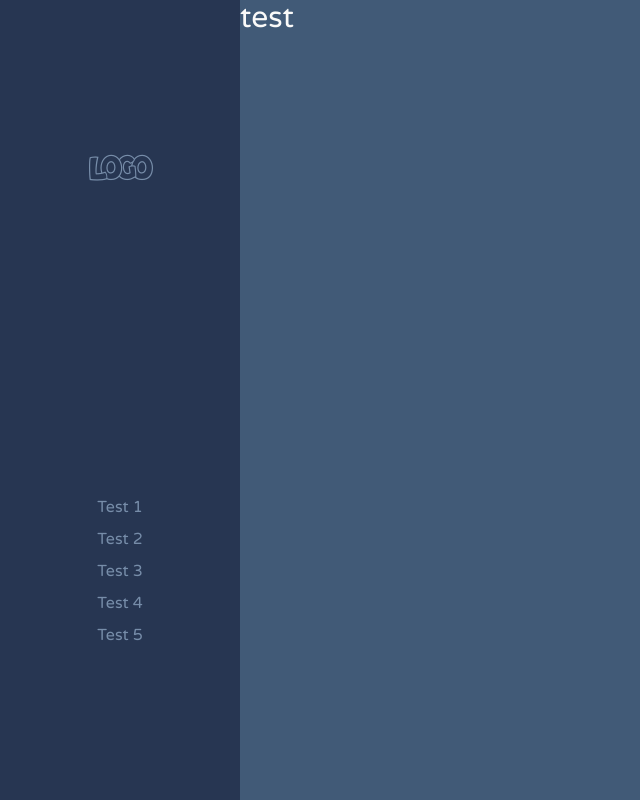
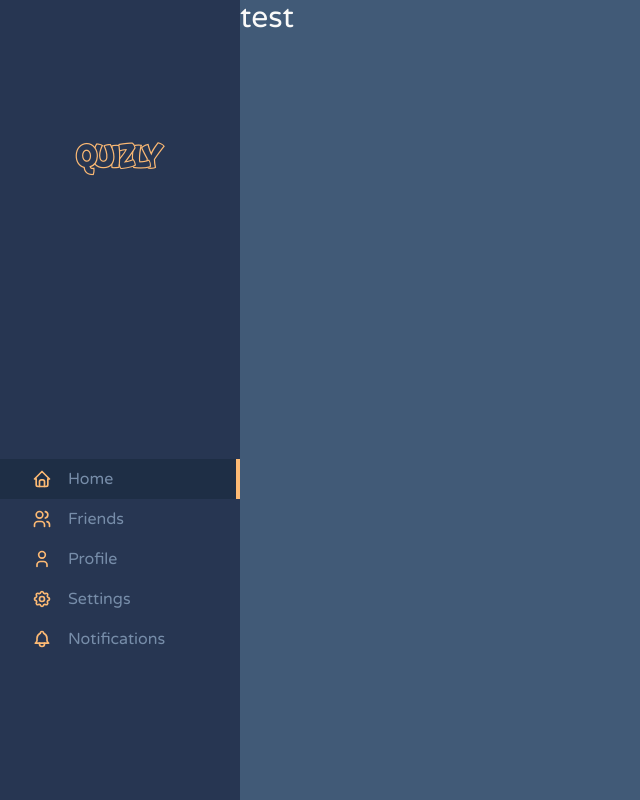
Before and after one commit to iEranDEV/quiz-game, a Next.js app: page / in a window 1280 px wide. Shown: the whole page, without its empty margins (0-640 px from the left). Built offline with nearby package versions, Linux system fonts and the light colour scheme; no server answers.

Commit message:
register, user store, loading state

```diff
--- a/components/Layout.tsx
+++ b/components/Layout.tsx
@@ -1,32 +1,95 @@
-import { useState } from 'react';
+import { doc, getDoc } from 'firebase/firestore';
+import { useRouter } from 'next/router';
+import { useEffect, useState } from 'react';
 import { HiXMark, HiBars3 } from 'react-icons/hi2'
+import { TbHome, TbUsers, TbUser, TbSettings, TbBell } from 'react-icons/tb'
+import { useDispatch, useSelector } from 'react-redux';
+import { auth, db } from '../firebase';
+import { RootState } from '../store/store';
+import { setLoading, setUser } from '../store/userSlice';
+import { AiOutlineLoading3Quarters } from 'react-icons/ai';
 
 function Layout({ children }: {children: JSX.Element | Array<JSX.Element>}) {
     const [menu, setMenu] = useState(false);
+
+    const router = useRouter();
+    const dispatch = useDispatch();
+
+    const user = useSelector((state: RootState) => state.user.user);
+    const loading = useSelector((state: RootState) => state.user.loading);
+
+    useEffect(() => {
+        const unsubscribe = auth.onAuthStateChanged(async (data) => {
+            console.log(data);
+            if(data) {
+                dispatch(setLoading(true));
+                const userSnap = await getDoc(doc(db, "users", data.uid));
+                if(userSnap.exists()) {
+                    dispatch(setUser(userSnap.data() as User));
+                    dispatch(setLoading(false));
+                } else {
+                    router.push('/accounts/login');
+                    dispatch(setLoading(false));
+                    dispatch(setUser(null));
+                }
+            } else {
+                dispatch(setUser(null));
+            }
+        })
+        return unsubscribe;
+    }, [])
 
     return (
         <div className="w-screen h-screen bg-primary-200 flex flex-col md:flex-row text-primary-100">
             <div className="flex w-full md:w-auto items-center p-4 md:p-0">
                 <HiBars3 onClick={() => setMenu(!menu)} className='w-8 h-8 md:hidden'></HiBars3>
 
-                <div className={`fixed w-screen md:w-60 h-screen top-0 left-0 flex flex-col bg-primary-300 justify-center md:justify-around items-center transition-all md:static ${menu ? 'left-0' : '-left-full'}`}>
+                <div className={`fixed w-screen md:w-60 h-screen top-0 left-0 flex flex-col bg-primary-300 gap-16 md:gap-0 justify-center md:justify-around items-center transition-all md:static ${menu ? 'left-0' : '-left-full'}`}>
                     <div className='flex w-full items-center p-4 absolute top-0 left-0'>
                         <HiXMark onClick={() => setMenu(!menu)} className='w-8 h-8 md:hidden'></HiXMark>
                     </div>
 
-                    <p style={{fontFamily: 'Bouncy'}} className='text-3xl hidden md:block'>LOGO</p>
+                    <p style={{fontFamily: 'Bouncy'}} className='text-3xl text-orange-300'>quizly</p>
 
-                    <div className='flex flex-col gap-2  w-full justify-center items-center'>
-                        <p>Test 1</p>
-                        <p>Test 2</p>
-                        <p>Test 3</p>
-                        <p>Test 4</p>
-                        <p>Test 5</p>
+                    <div className='flex flex-col w-full justify-center items-center'>
+                        <div className={`navLink ${router.pathname === '/' && 'bg-primary-400/30 md:border-r-4 md:border-orange-300'}`}>
+                            <TbHome className='w-5 h-5 text-orange-300'></TbHome>
+                            Home
+                        </div>
+                        <div className='navLink'>
+                            <TbUsers className='w-5 h-5 text-orange-300'></TbUsers>
+                            Friends
+                            {/*<div className='h-4 p-1 bg-orange-300 rounded-full text-xs flex justify-center items-center text-primary-400'>100</div>*/}
+                        </div>
+                        <div className='navLink'>
+                            <TbUser className='w-5 h-5 text-orange-300'></TbUser>
+                            Profile
+                        </div>
+                        <div className='navLink'>
+                            <TbSettings className='w-5 h-5 text-orange-300'></TbSettings>
+                            Settings
+                        </div>
+                        <div className='navLink'>
+                            <TbBell className='w-5 h-5 text-orange-300'></TbBell>
+                            Notifications
+                        </div>
                     </div>
+                    {user &&
+                        <div className='w-full flex items-center gap-2 justify-center'>
+                            <p>Logged as <span className='text-orange-300'>{user.username}</span></p>
+                        </div>
+                    }
                 </div>
             </div>
             <div className="w-full text-stone-50">
-                {children}
+                {loading ?
+                    <div className='w-full h-full flex justify-center items-center'>
+                        <AiOutlineLoading3Quarters className='w-10 h-10 text-primary-100 animate-spin'></AiOutlineLoading3Quarters>
+                    </div> :
+                    <div>
+                        {children}
+                    </div>
+                }
             </div>
         </div>
     )
--- /dev/null
+++ b/firebase/index.ts
@@ -0,0 +1,19 @@
+import { initializeApp } from "firebase/app";
+import { getAuth } from 'firebase/auth';
+import { getFirestore } from 'firebase/firestore';
+
+const firebaseConfig = {
+	apiKey: process.env.NEXT_PUBLIC_API_KEY,
+	authDomain: process.env.NEXT_PUBLIC_AUTH_DOMAIN,
+	projectId: process.env.NEXT_PUBLIC_PROJECT_ID,
+	storageBucket: process.env.NEXT_PUBLIC_STORAGE_BUCKET,
+	messagingSenderId: process.env.NEXT_PUBLIC_SENDER_ID,
+	appId: process.env.NEXT_PUBLIC_APP_ID,
+	measurementId: process.env.NEXT_PUBLIC_MEASUREMENT_ID,
+};
+
+const app = initializeApp(firebaseConfig);
+const auth = getAuth(app);
+const db = getFirestore(app);
+
+export { auth, db }
--- a/next.config.js
+++ b/next.config.js
@@ -1,6 +1,6 @@
 /** @type {import('next').NextConfig} */
 const nextConfig = {
-  reactStrictMode: true,
+  reactStrictMode: false,
 }
 
 module.exports = nextConfig
--- a/pages/_app.tsx
+++ b/pages/_app.tsx
@@ -1,6 +1,13 @@
 import '../styles/globals.css'
 import type { AppProps } from 'next/app'
+import { store } from '../store/store';
+import { Provider } from 'react-redux';
+import React from 'react';
+export default function App({ Component, pageProps }: AppProps) {
 
-export default function App({ Component, pageProps }: AppProps) {
-  return <Component {...pageProps} />
+	return (
+		<Provider store={store}>
+			<Component {...pageProps} />
+		</Provider>
+	);
 }
--- /dev/null
+++ b/store/store.ts
@@ -0,0 +1,11 @@
+import { configureStore } from "@reduxjs/toolkit";
+import userSlice from "./userSlice";
+
+export const store = configureStore({
+    reducer: {
+        user: userSlice
+    }
+})
+
+export type RootState = ReturnType<typeof store.getState>
+export type AppDispatch = typeof store.dispatch
--- /dev/null
+++ b/store/userSlice.ts
@@ -0,0 +1,32 @@
+import { createSlice } from '@reduxjs/toolkit';
+import type { PayloadAction } from '@reduxjs/toolkit';
+
+const initialState = {
+    user: null as User | null,
+    loading: false
+}
+
+
+export const userSlice = createSlice({
+    name: 'user',
+
+    initialState,
+
+    reducers: {
+        /*
+        addTask: (state, action: PayloadAction<Task>) => {
+            state.tasks.push(action.payload)
+        },
+        */
+        setUser: (state, action: PayloadAction<User | null>) => {
+            state.user = action.payload;
+        },
+        setLoading: (state, action: PayloadAction<boolean>) => {
+            state.loading = action.payload;
+        }
+    }
+})
+
+export const { setUser, setLoading } = userSlice.actions;
+
+export default userSlice.reducer;
--- a/styles/globals.css
+++ b/styles/globals.css
@@ -14,3 +14,7 @@
 * {
     font-family: 'Varela Round', sans-serif;
 }
+
+.navLink {
+    @apply flex gap-4 w-full justify-center md:justify-start md:pl-8 py-2 items-center hover:bg-primary-400/20 cursor-pointer;
+}
--- a/tsconfig.json
+++ b/tsconfig.json
@@ -7,6 +7,7 @@
     "strict": true,
     "forceConsistentCasingInFileNames": true,
     "noEmit": true,
+    "typeRoots": ["./node_modules/@types", "./src/types"],
     "esModuleInterop": true,
     "module": "esnext",
     "moduleResolution": "node",
```
Also changed, not shown: pages/accounts/register.tsx (+44 -6 lines), types/index.ts (added, +11 -0 lines), 1 other file (tests, documents, lock files or other folders).
